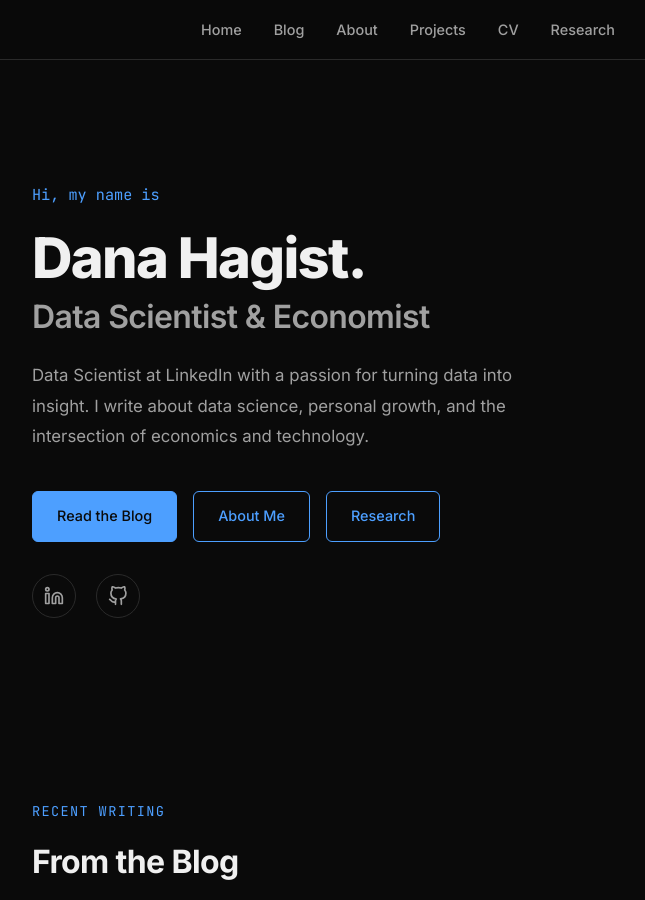
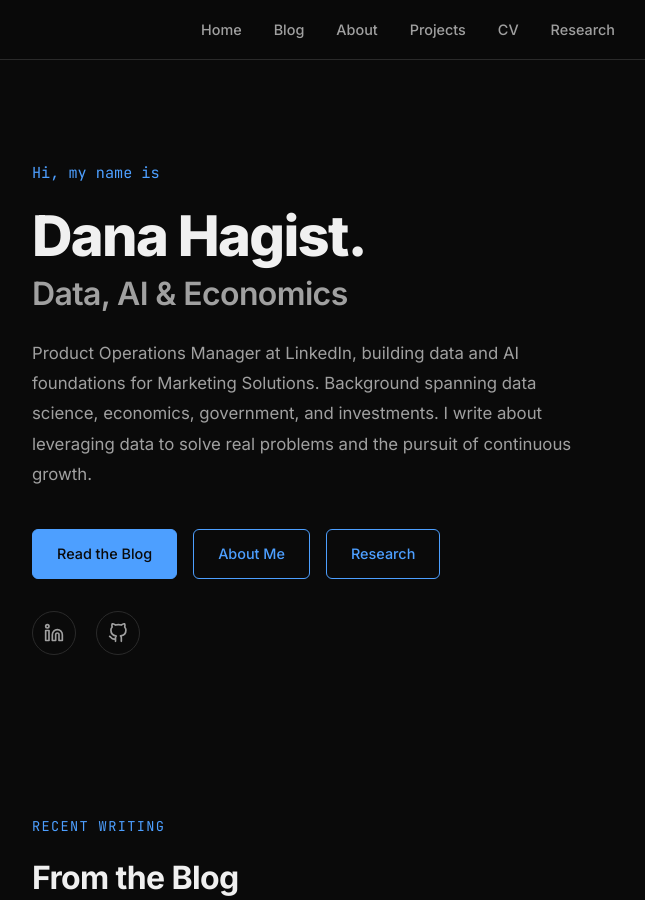
Before and after one commit to danahagist/danahagist.github.io, a Jekyll site: the page built from index.md, in a window 1280 px wide and 900 px high. Shown: the whole window, without its empty margins (232-877 px from the left). Built offline with Jekyll 4.4.1, drawn with Linux system fonts in a browser that asks for light colours.

Commit message:
Update home page hero blurb to reflect current role
Updated subtitle and description to reflect current Product
Operations Manager role and broader career experience.

https://claude.ai/code/session_01YJfHWp7QGq4FcusiuGEWPD

```diff
--- a/_layouts/home.html
+++ b/_layouts/home.html
@@ -6,11 +6,12 @@ layout: default
   <div class="container">
     <p class="hero-greeting">Hi, my name is</p>
     <h1>{{ site.author }}.</h1>
-    <h2>Data Scientist & Economist</h2>
+    <h2>Data, AI & Economics</h2>
     <p class="hero-description">
-      Data Scientist at LinkedIn with a passion for turning data into insight.
-      I write about data science, personal growth, and the intersection of
-      economics and technology.
+      Product Operations Manager at LinkedIn, building data and AI
+      foundations for Marketing Solutions. Background spanning data science,
+      economics, government, and investments. I write about leveraging data
+      to solve real problems and the pursuit of continuous growth.
     </p>
 
     <div class="hero-links">
```
